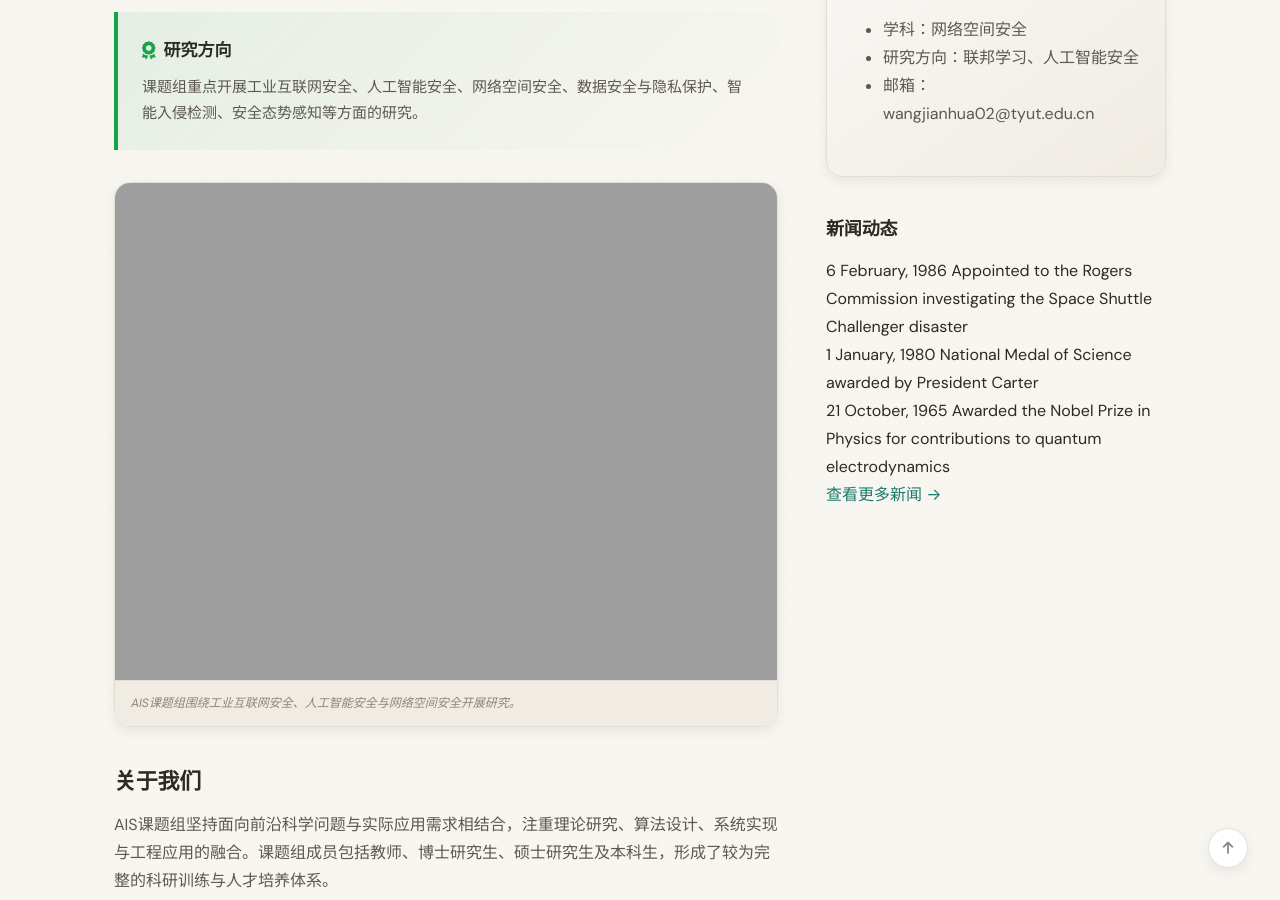
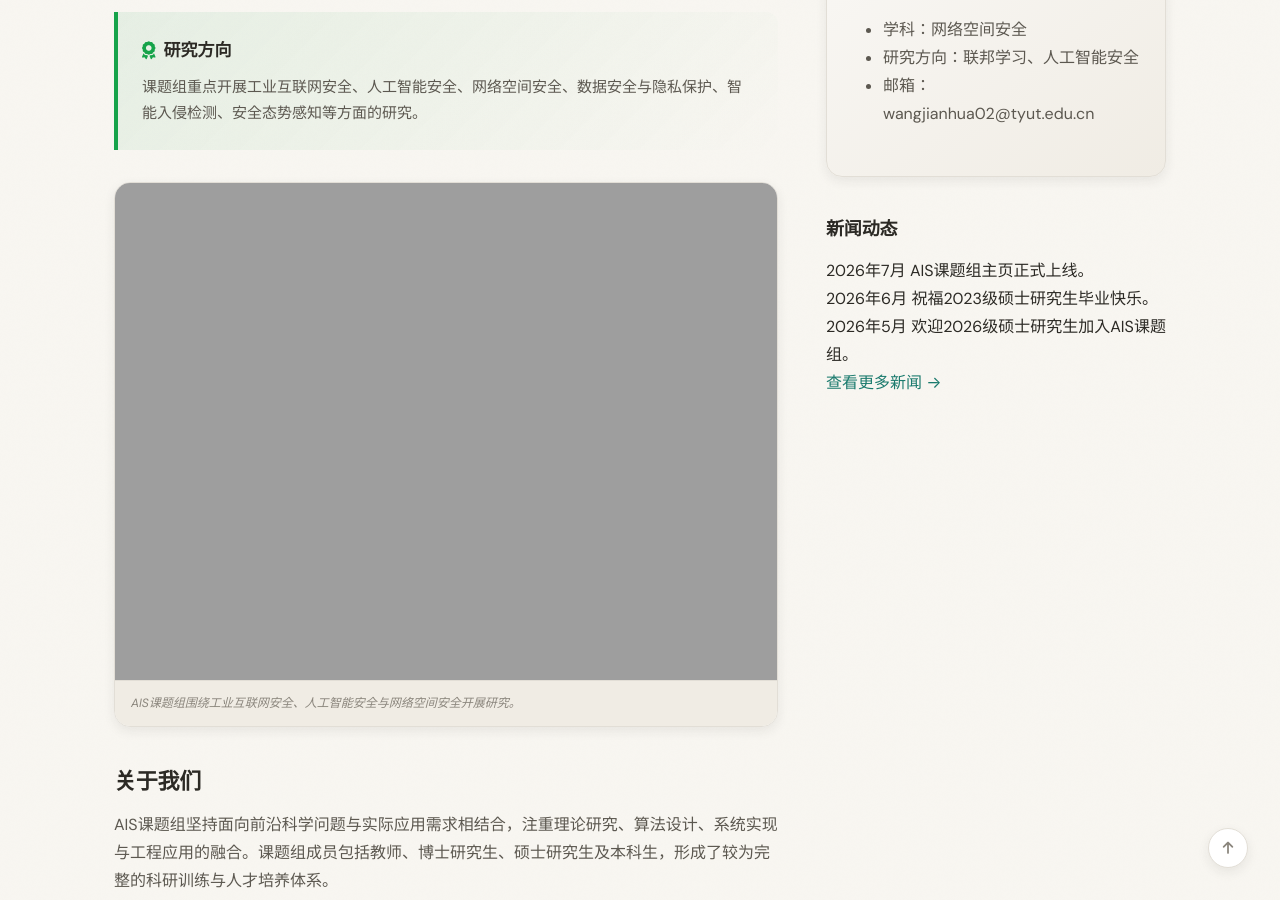
Before and after one commit to SKLIIS-AIS/lab_website, a Jekyll site: the page built from _pages/home.md, in a window 1280 px wide and 900 px high, scrolled down 464 px. Built offline with Jekyll 4.4.1, drawn with Linux system fonts in a browser that asks for light colours; a style sheet for code colours, icons or effects is not loaded.

Commit message:
Update news.yml

```diff
--- a/_data/news.yml
+++ b/_data/news.yml
@@ -1,20 +1,10 @@
-# News items shown on the home page sidebar.
-# The 3 most recent are shown; all appear on /allnews.
-# Each entry needs: date, headline
-- date: 6 February, 1986
-  headline: "Appointed to the Rogers Commission investigating the Space Shuttle Challenger disaster"
+# 新闻动态，按时间倒序排列，最新内容放在最前面
 
-- date: 1 January, 1980
-  headline: "National Medal of Science awarded by President Carter"
+- date: "2026年7月"
+  headline: "AIS课题组主页正式上线。"
 
-- date: 21 October, 1965
-  headline: "Awarded the Nobel Prize in Physics for contributions to quantum electrodynamics"
+- date: "2026年6月"
+  headline: "祝福2023级硕士研究生毕业快乐。"
 
-- date: 1 September, 1961
-  headline: "The Feynman Lectures on Physics begins publication"
-
-- date: 1 June, 1959
-  headline: "Delivered 'There's Plenty of Room at the Bottom' talk at Caltech APS meeting"
-
-- date: 1 January, 1951
-  headline: "Joined the faculty at California Institute of Technology"
+- date: "2026年5月"
+  headline: "欢迎2026级硕士研究生加入AIS课题组。"
```
